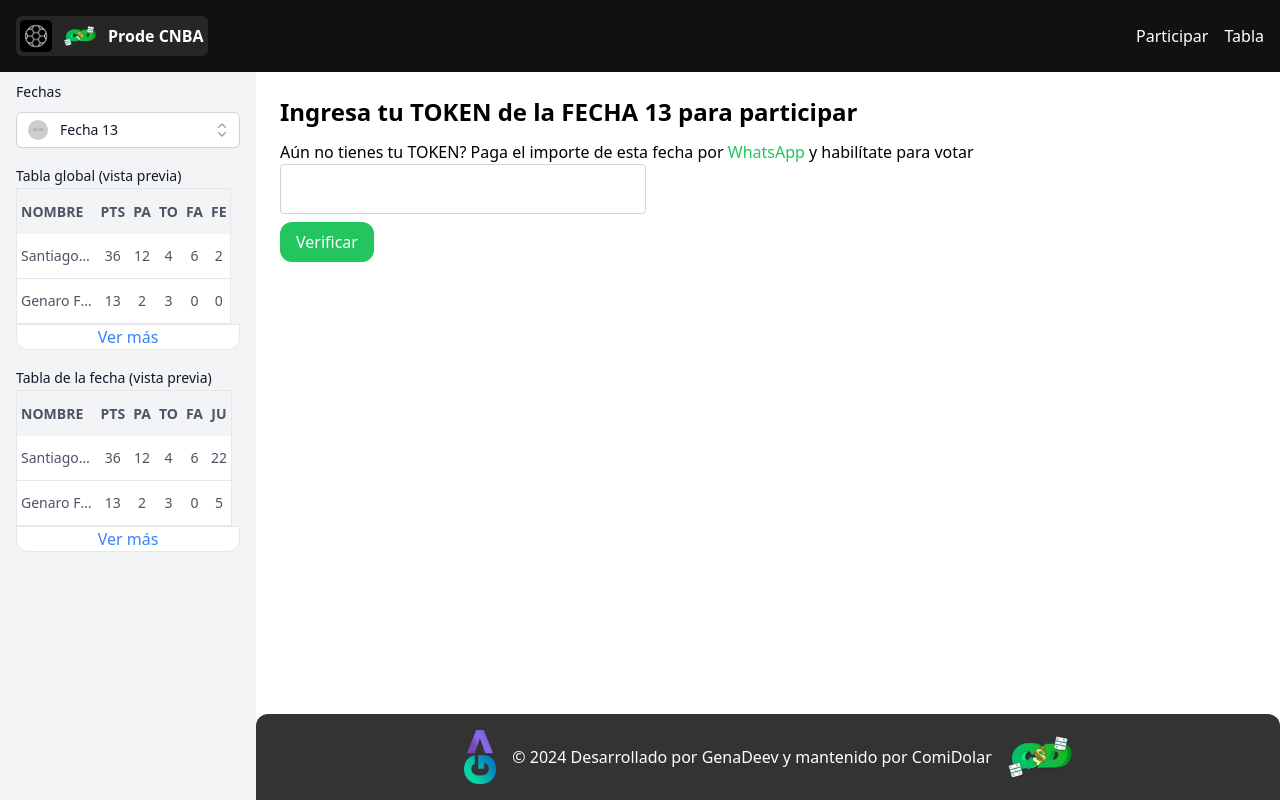
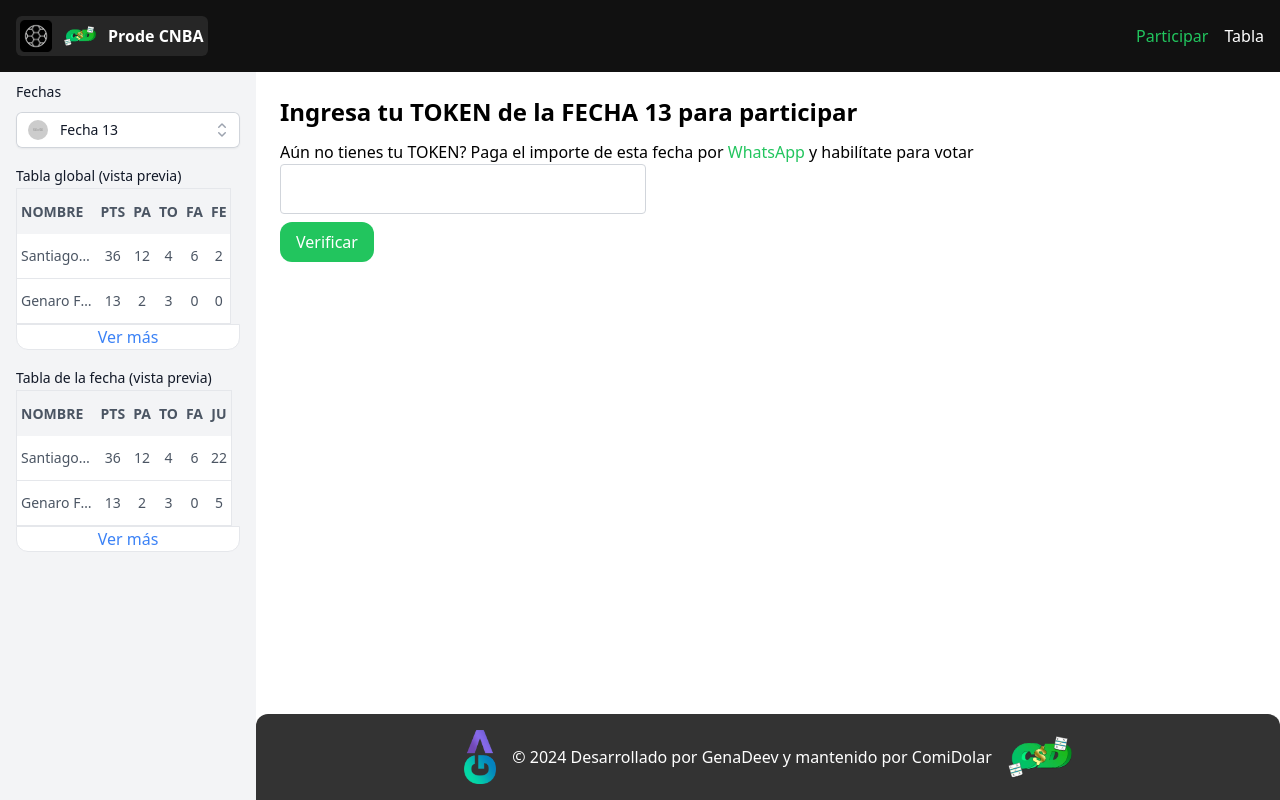
Before and after one commit to GenaDeev/prode-react, a React (Vite) app: page /participar/fecha/13 in a window 1280 px wide. Built offline with nearby package versions, Linux system fonts and the light colour scheme.

Commit message:
⛓️‍💥💥Active NavLink styles

```diff
--- a/src/components/Header.tsx
+++ b/src/components/Header.tsx
@@ -1,4 +1,4 @@
-import { Link } from "react-router-dom"
+import { Link, NavLink } from "react-router-dom"
 import type { ContextProps } from "@/types"
 import { useState } from "react";
 
@@ -38,10 +38,10 @@ export default function Header({ context, toggleAside }: { context: ContextProps
                 </div>
                 <ul className="flex items-center gap-4">
                     <li className="hover:text-green-500 transition duration-200">
-                        <Link to={"/participar/fecha/" + context.context.matchday.current}>Participar</Link>
+                        <NavLink to={"/participar/fecha/" + context.context.matchday.current}>Participar</NavLink>
                     </li>
                     <li className="hover:text-green-500 transition duration-200">
-                        <Link to="/tabla">Tabla</Link>
+                        <NavLink to="/tabla">Tabla</NavLink>
                     </li>
                 </ul>
             </nav>
--- a/src/index.css
+++ b/src/index.css
@@ -6,7 +6,6 @@
   display: flex;
   flex-direction: column;
   height: 100vh;
-  /* Ensure the root takes up the full viewport height */
   min-height: 100vh;
 }
 
@@ -42,3 +41,7 @@ footer {
     margin: 0;
   }
 }
+
+#root header nav ul li a.active {
+  color: #22c55e;
+}
```
